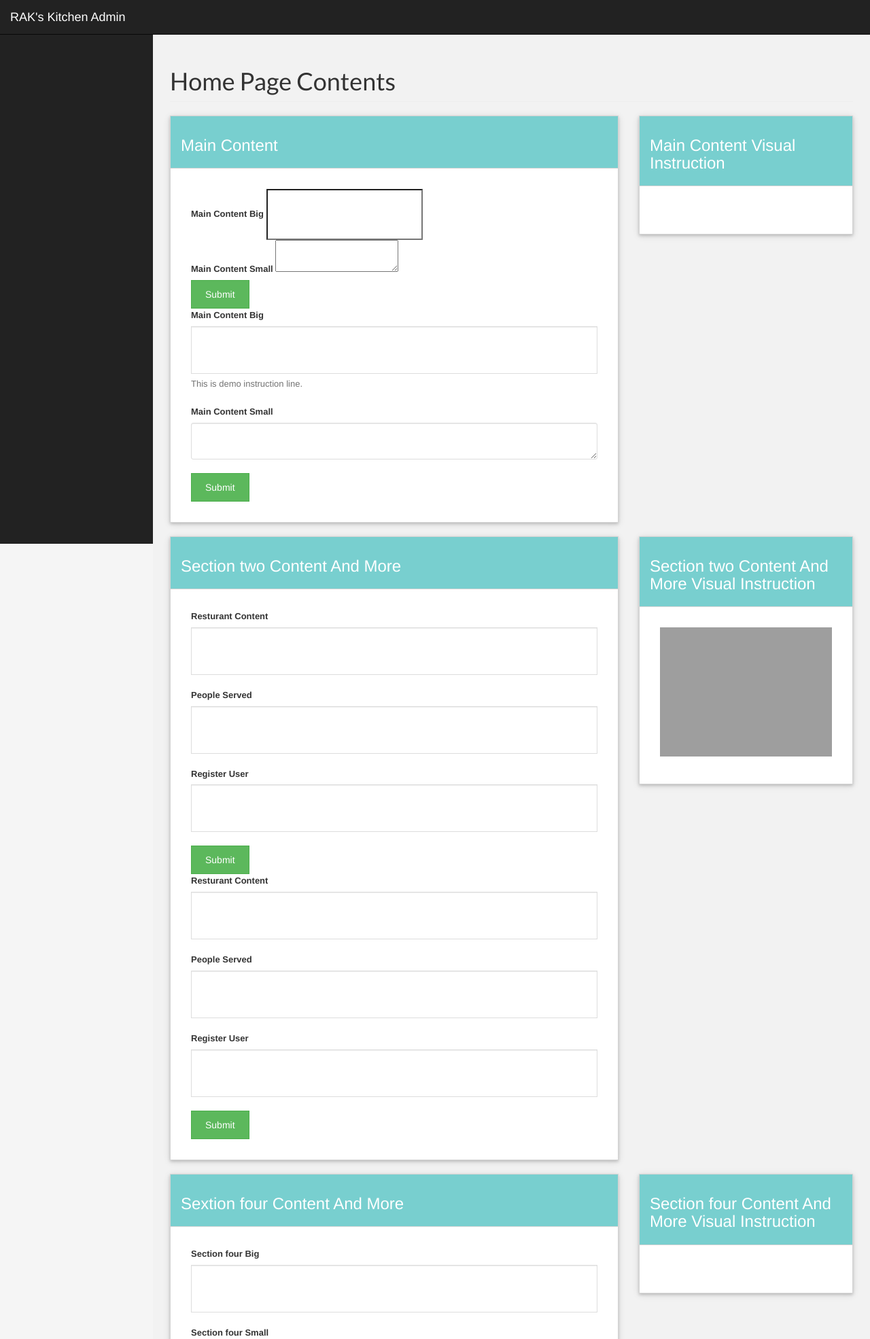
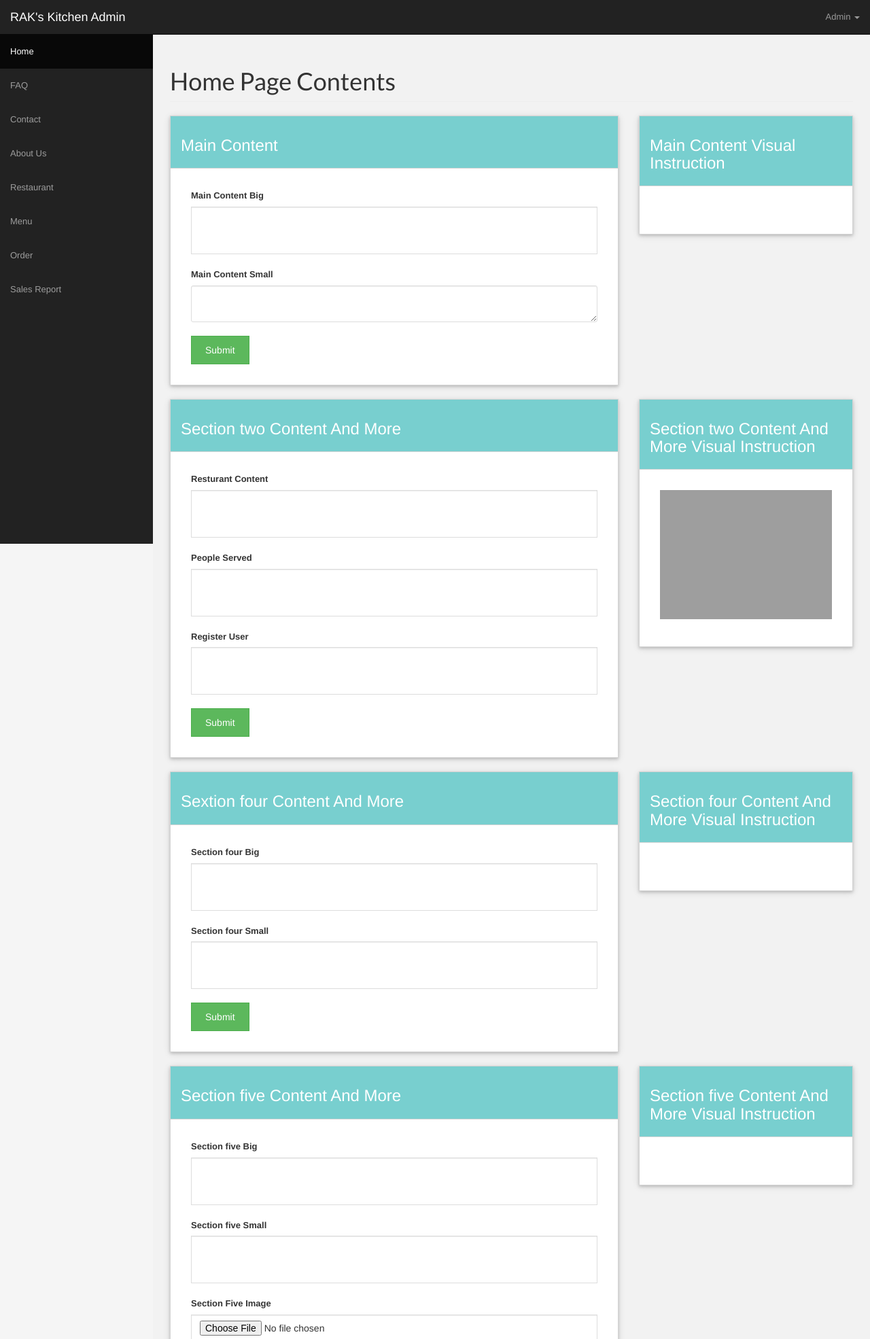
Before and after one commit to vedlct/A2N, a CodeIgniter app: page /A2N/Admin_Home in a window 1280 px wide. Shown: the top 1970 px of the page at 68% size. Run offline with CodeIgniter, Linux system fonts and the light colour scheme; some libraries are stand-ins or nearby versions; grey boxes are pictures that could not be loaded.

Commit message:
admin_home

```diff
--- a/application/views/admin_home.php
+++ b/application/views/admin_home.php
@@ -48,22 +48,13 @@
 
 
 
-                                    <label>Main Content Big</label>
-                                    <input type="text" name="main_content_big"  >
-                                    <br>
-                                    <label>Main Content Small</label>
 
-                                    <textarea  name="main_content_small" ></textarea>
-
-                                    <br>
-                                    <input type="hidden" name="" value="">
-                                    <input class="btn btn-success" type="submit">
 
 
                                         <div class="form-group">
                                             <label>Main Content Big</label>
                                             <input class="form-control" type="text" name="main_content_big" value="" >
-                                            <p class="help-block">This is demo instruction line.</p>
+
                                         </div>
 
                                         <div class="form-group summer">
@@ -116,20 +107,7 @@
                                     <input type="hidden" name="" value="">
                                     <input class="btn btn-success" type="submit">
 
-                                        <div class="form-group">
-                                            <label>Resturant Content</label>
-                                            <input class="form-control" type="text" name="resturant1" value="">
-                                        </div>
-                                        <div class="form-group">
-                                            <label>People Served</label>
-                                            <input class="form-control" type="text" name="resturant2" value="">
-                                        </div>
-                                        <div class="form-group">
-                                            <label>Register User</label>
-                                            <input class="form-control" type="text" name="resturant3" value="">
-                                        </div>
-                                        <input type="hidden" name="" value="">
-                                        <input class="btn btn-success" type="submit">
+
 
 
                             </form>
@@ -162,17 +140,6 @@
                         <div class="panel-body">
                             <form method="post" action="<?php echo base_url()?>Admin_Home/insert_section_four">
 
-                                    <div class="form-group">
-                                        <label>Section four Big</label>
-                                        <input class="form-control" type="text" name="sfourbig">
-                                    </div>
-
-                                    <div class="form-group">
-                                        <label>Section four Small</label>
-                                        <input class="form-control" type="text" name="sfoursmall">
-                                    </div>
-                                    <input type="hidden" name="" value="">
-                                    <input class="btn btn-default" type="submit">
 
                                         <div class="form-group">
                                             <label>Section four Big</label>
@@ -213,22 +180,7 @@
                             <form method="post" action="<?php echo base_url()?>Admin_Home/insert_section_five" enctype="multipart/form-data">
 
 
-                                    <div class="form-group">
-                                        <label>Section four Big</label>
-                                        <input class="form-control" type="text" name="sfivebig">
-                                    </div>
 
-                                    <div class="form-group">
-                                        <label>Section four Small</label>
-                                        <input class="form-control" type="text" name="sfivesmall">
-                                    </div>
-
-                                    <div class="form-group">
-                                        <label>Section Five Image</label>
-                                        <input class="form-control" type="file" name="sfiveimage" >
-                                    </div>
-                                    <input type="hidden" name="" value="">
-                                    <input class="btn btn-default" type="submit">
 
                                         <div class="form-group">
                                             <label>Section five Big</label>
@@ -276,22 +228,6 @@
     <!-- /#page-wrapper -->
 
 </div>
-<!-- /#wrapper -->
-
-<!-- jQuery -->
-
-<!--<script>
-    $(function() {
-        $("#rating_star").codexworld_rating_widget({
-            starLength: '5',
-            initialValue: '',
-            callbackFunctionName: 'processRating',
-            imageDirectory: 'images/',
-            inputAttr: 'postID'
-        });
-    });
-</script>-->
-
 
 </body>
 
--- a/application/views/adminmenu.php
+++ b/application/views/adminmenu.php
@@ -12,12 +12,7 @@
 <ul class="nav navbar-right top-nav">
 
     <li class="dropdown">
-        <?php if($this->session->userdata('loggedin')=="true"){
-        $username=$this->session->userdata('username');
-        $usertype=$this->session->userdata('type');
-        if($usertype=="Admin"){
 
-        ?>
         <a href="#" class="dropdown-toggle" data-toggle="dropdown"><i class="fa fa-user"></i> Admin <b class="caret"></b></a>
         <ul class="dropdown-menu">
 
@@ -25,31 +20,12 @@
                 <a href="<?php echo base_url()?>Home/Logout"><i class="fa fa-fw fa-power-off"></i> Log Out</a>
             </li>
         </ul>
-        <?php }elseif ($usertype=="Res"){?>
-
-        <a href="#" class="dropdown-toggle" data-toggle="dropdown"><i class="fa fa-user"></i> <?php echo $username?> <b class="caret"></b></a>
-        <ul class="dropdown-menu">
-            <li>
-                <a href="<?php echo base_url()?>Res_Admin_Home"><i class="fa fa-fw fa-user"></i> Profile</a>
-            </li>
-
-            <li class="divider"></li>
-            <li>
-                <a href="<?php echo base_url()?>Home/Logout"><i class="fa fa-fw fa-power-off"></i> Log Out</a>
-            </li>
-        </ul>
-<?php } }?>
 
     </li>
 </ul>
 <div class="collapse navbar-collapse navbar-ex1-collapse">
     <ul class="nav navbar-nav side-nav">
-        <?php if($this->session->userdata('loggedin')=="true"){
-        $username=$this->session->userdata('username');
-        $usertype=$this->session->userdata('type');
-        if($usertype=="Admin"){
 
-        ?>
 
         <li  class="active">
             <a href="<?php echo base_url()?>Admin_Home"><i class="fa fa-fw fa-dashboard"></i> Home</a>
@@ -108,7 +84,7 @@
 
 
 
-    <?php }}?>
+
 
     </ul>
 
```
Also changed, not shown: application/views/login.php (line endings or trailing spaces).
